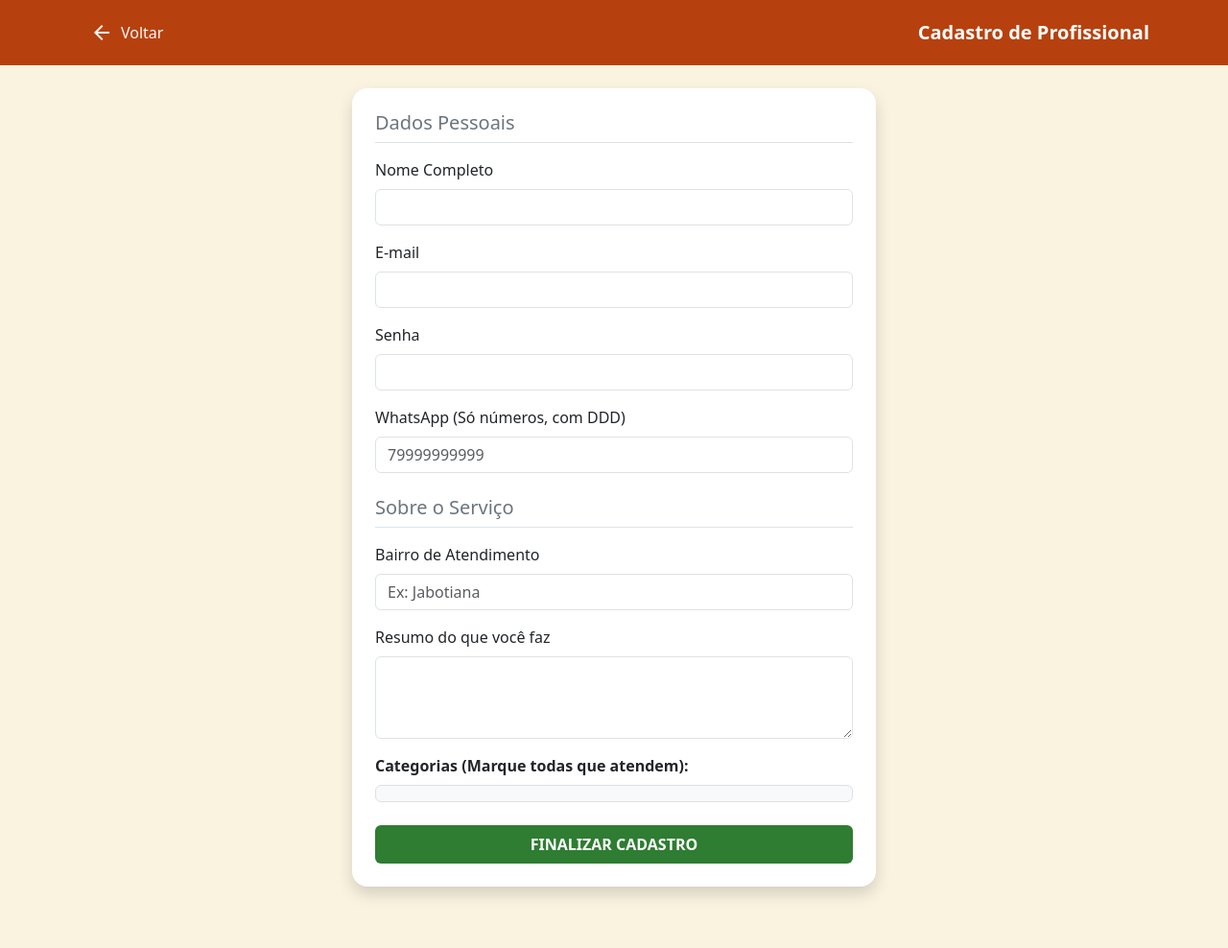
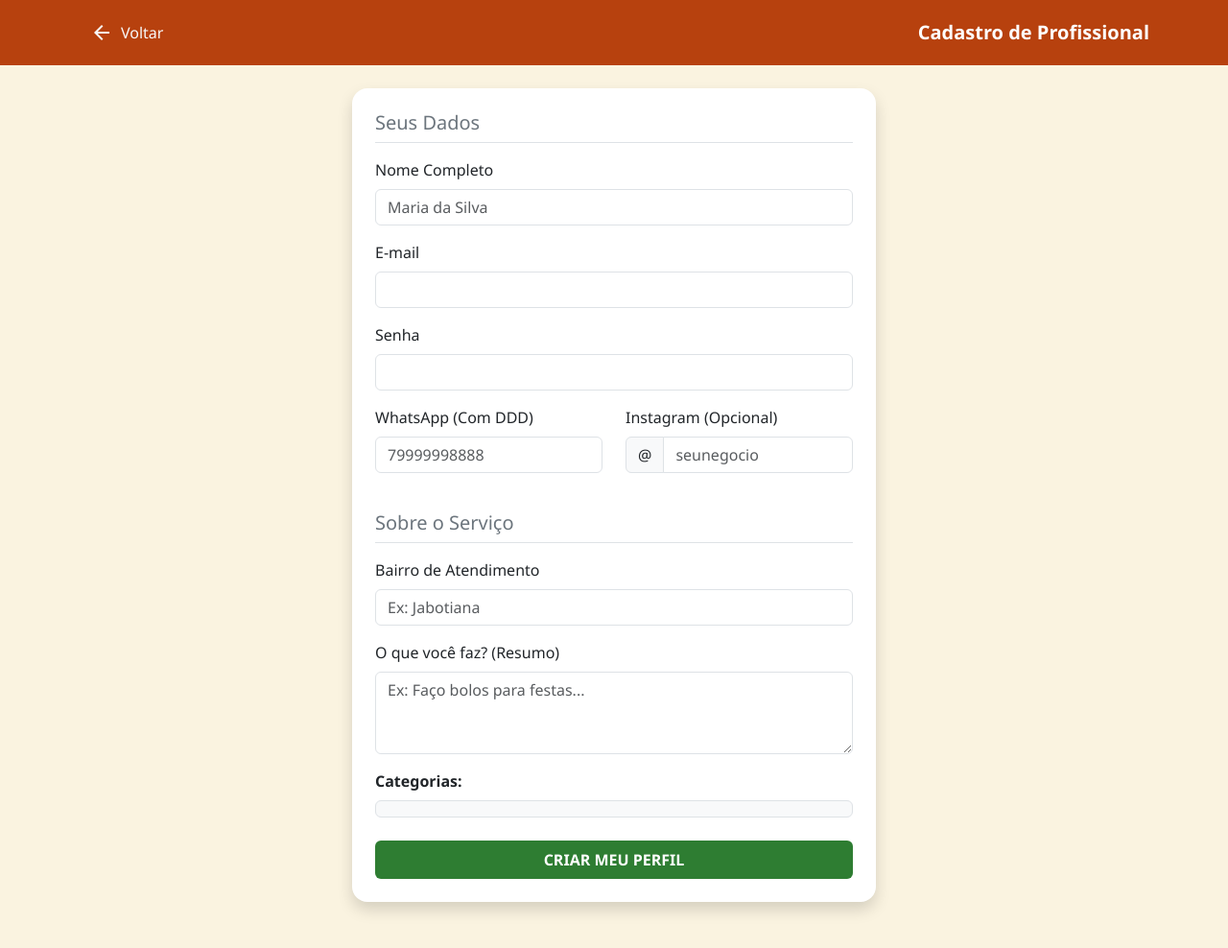
Before and after one commit to italofariaspcd/pertodecasa, a FastAPI app: template templates/cadastro.html in a window 1280 px wide. Shown: the whole page at 96% size. Before the commit the page ends 935 px from the top, so only its background shows below. Run offline with FastAPI, Linux system fonts and the light colour scheme; the template is opened without the code that fills it, so the values that code supplies are empty.

Commit message:
1614202627012026
1

```diff
--- a/templates/cadastro.html
+++ b/templates/cadastro.html
@@ -3,15 +3,16 @@
 <head>
     <meta charset="UTF-8">
     <meta name="viewport" content="width=device-width, initial-scale=1.0">
-    <title>Cadastro - Perto de Casa SE</title>
+    <title>Cadastro - Perto de Casa Nordeste</title>
     <link href="https://cdn.jsdelivr.net/npm/bootstrap@5.3.0/dist/css/bootstrap.min.css" rel="stylesheet">
     <link href="https://fonts.googleapis.com/icon?family=Material+Icons" rel="stylesheet">
     <style>
-        :root { --cor-terracota: #B7410E; --cor-areia: #FAF3E0; --cor-mandacaru: #2E7D32; }
-        body { background-color: var(--cor-areia); }
+        :root { --cor-terracota: #B7410E; --cor-areia: #FAF3E0; --cor-mandacaru: #2E7D32; --cor-sol: #FF6F00; }
+        body { background-color: var(--cor-areia); font-family: 'Segoe UI', sans-serif; }
         .navbar { background-color: var(--cor-terracota); }
         .btn-salvar { background-color: var(--cor-mandacaru); color: white; border: none; font-weight: bold; }
         .btn-salvar:hover { background-color: #1b5e20; color: white; }
+        .form-control:focus { border-color: var(--cor-sol); box-shadow: 0 0 0 0.25rem rgba(255, 111, 0, 0.25); }
     </style>
 </head>
 <body>
@@ -41,10 +42,11 @@
                     {% endif %}
 
                     <form action="/cadastro" method="post">
-                        <h5 class="text-secondary border-bottom pb-2 mb-3">Dados Pessoais</h5>
+                        <h5 class="text-secondary border-bottom pb-2 mb-3">Seus Dados</h5>
+
                         <div class="mb-3">
                             <label class="form-label">Nome Completo</label>
-                            <input type="text" name="full_name" class="form-control" required>
+                            <input type="text" name="full_name" class="form-control" required placeholder="Maria da Silva">
                         </div>
                         <div class="mb-3">
                             <label class="form-label">E-mail</label>
@@ -54,9 +56,19 @@
                             <label class="form-label">Senha</label>
                             <input type="password" name="password" class="form-control" required>
                         </div>
-                        <div class="mb-3">
-                            <label class="form-label">WhatsApp (Só números, com DDD)</label>
-                            <input type="tel" name="whatsapp" class="form-control" placeholder="79999999999" required>
+
+                        <div class="row">
+                            <div class="col-md-6 mb-3">
+                                <label class="form-label">WhatsApp (Com DDD)</label>
+                                <input type="tel" name="whatsapp" class="form-control" placeholder="79999998888" required>
+                            </div>
+                            <div class="col-md-6 mb-3">
+                                <label class="form-label">Instagram (Opcional)</label>
+                                <div class="input-group">
+                                    <span class="input-group-text bg-light">@</span>
+                                    <input type="text" name="instagram" class="form-control" placeholder="seunegocio">
+                                </div>
+                            </div>
                         </div>
 
                         <h5 class="text-secondary border-bottom pb-2 mt-4 mb-3">Sobre o Serviço</h5>
@@ -65,11 +77,12 @@
                             <input type="text" name="address_neighborhood" class="form-control" placeholder="Ex: Jabotiana" required>
                         </div>
                         <div class="mb-3">
-                            <label class="form-label">Resumo do que você faz</label>
-                            <textarea name="bio" class="form-control" rows="3"></textarea>
+                            <label class="form-label">O que você faz? (Resumo)</label>
+                            <textarea name="bio" class="form-control" rows="3" placeholder="Ex: Faço bolos para festas..."></textarea>
                         </div>
+
                         <div class="mb-4">
-                            <label class="form-label fw-bold">Categorias (Marque todas que atendem):</label>
+                            <label class="form-label fw-bold">Categorias:</label>
                             <div class="card p-2 border bg-light" style="max-height: 200px; overflow-y: auto;">
                                 {% for cat in categorias %}
                                 <div class="form-check">
@@ -80,7 +93,7 @@
                             </div>
                         </div>
 
-                        <button type="submit" class="btn btn-salvar w-100 py-2">FINALIZAR CADASTRO</button>
+                        <button type="submit" class="btn btn-salvar w-100 py-2">CRIAR MEU PERFIL</button>
                     </form>
                 </div>
             </div>
```
Also changed, not shown: main.py (+23 -20 lines), models.py (+18 -35 lines), templates/index.html (+28 -74 lines), perto_de_casa.db.
